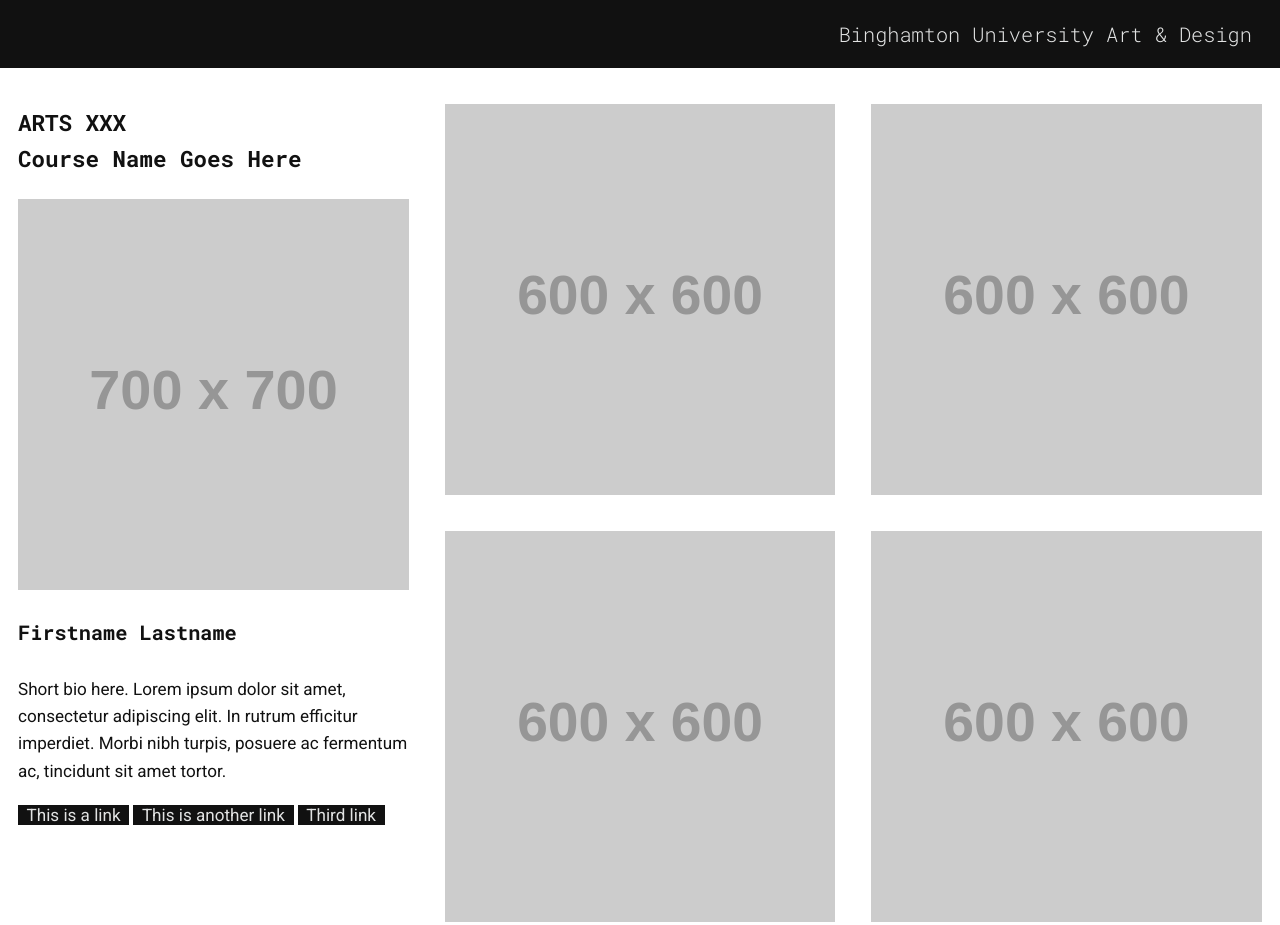
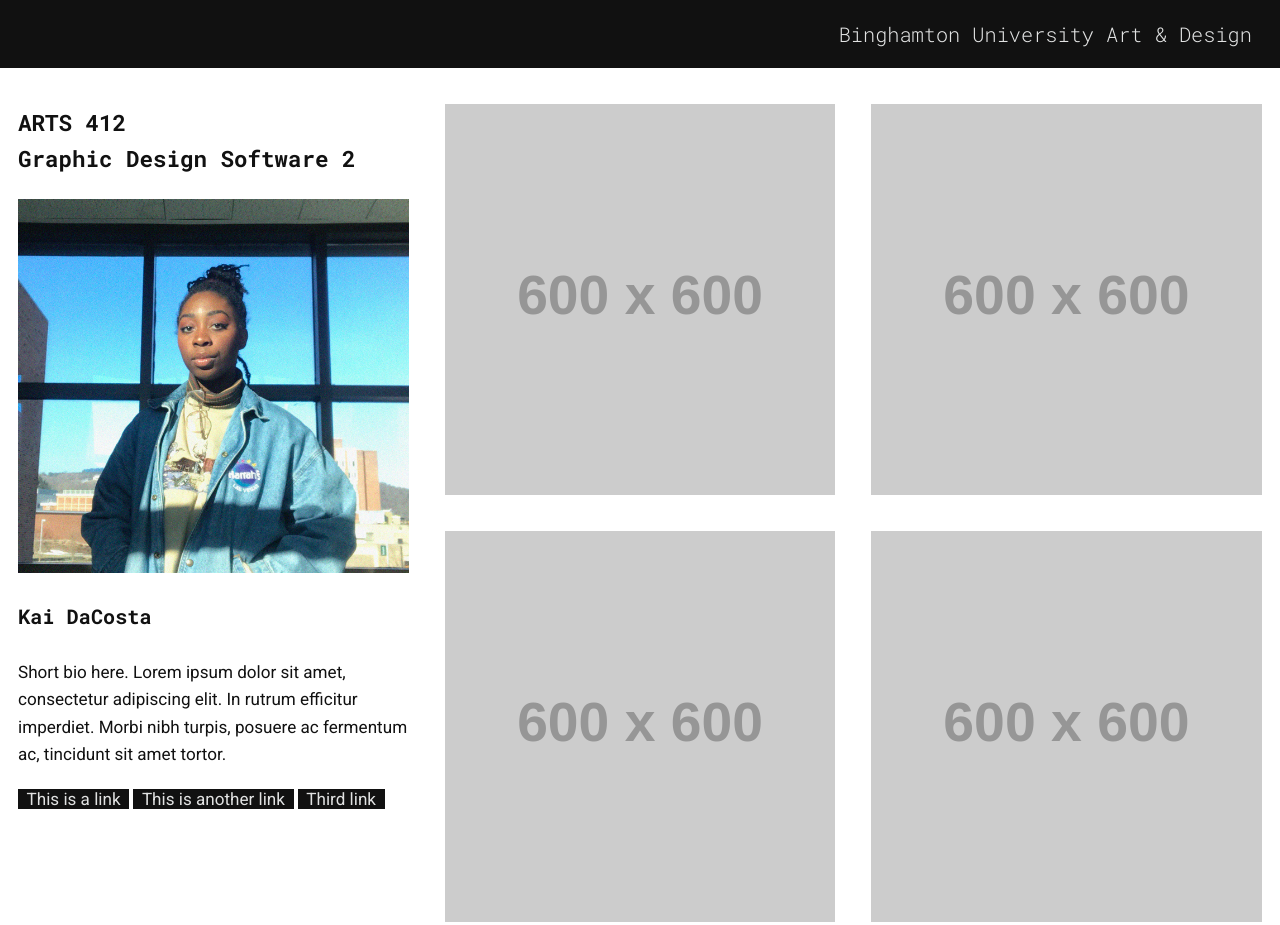
Before and after one commit to Binghamton-University-Design/class-web-journal-kaidacosta, a plain HTML site: page index.html in a window 1280 px wide. Shown: the top 925 px of the page. Drawn offline with nearby package versions, Linux system fonts and the light colour scheme; placeholder pictures from the web are drawn by us.

Commit message:
new pic and title
new pic

```diff
--- a/index.html
+++ b/index.html
@@ -25,13 +25,13 @@
 				<div class="width-12-12-m width-4-12 height-8" id="aside">
 					<div class="aside-holder">
 						<div class="thumb-box">
-							<h3>ARTS XXX<br />
-							Course Name Goes Here</h3>
+							<h3>ARTS 412<br />
+							Graphic Design Software 2</h3>
 							<div class="half">
-								<img class="r-image" src="https://via.placeholder.com/700" title="image title" />
+								<img class="r-image" src="images/kai.png" title="my face" />
 							</div>
 							<div class="half">
-								<h4>Firstname Lastname</h4>
+								<h4>Kai DaCosta</h4>
 								<p>Short bio here. Lorem ipsum dolor sit amet, consectetur adipiscing elit. In rutrum efficitur imperdiet. Morbi nibh turpis, posuere ac fermentum ac, tincidunt sit amet tortor.</p>
 								<p>
 									<a href="http://binghamton.edu" target="_blank">This is a link</a> <a href="http://binghamton.edu" target="_blank">This is another link</a> <a href="http://binghamton.edu" target="_blank">Third link</a>
```
Also changed, not shown: images/kai.png (added).
